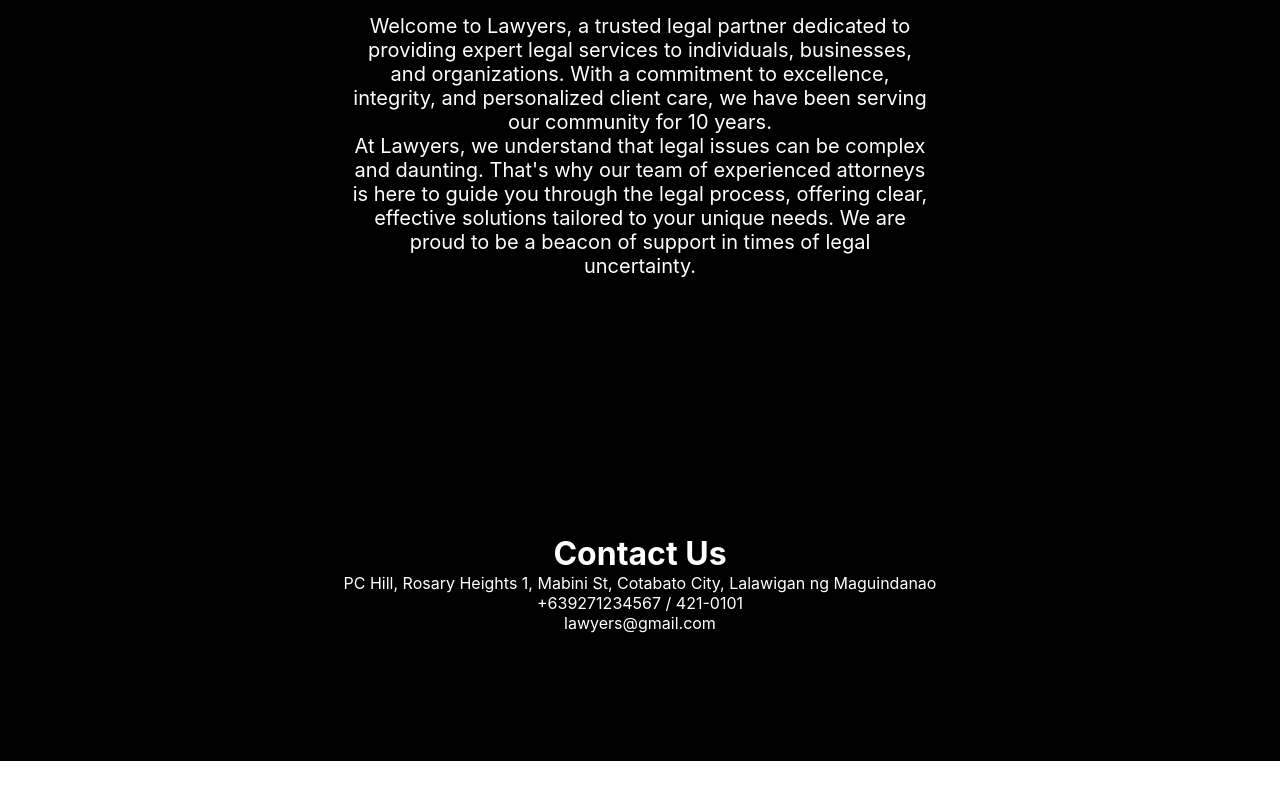
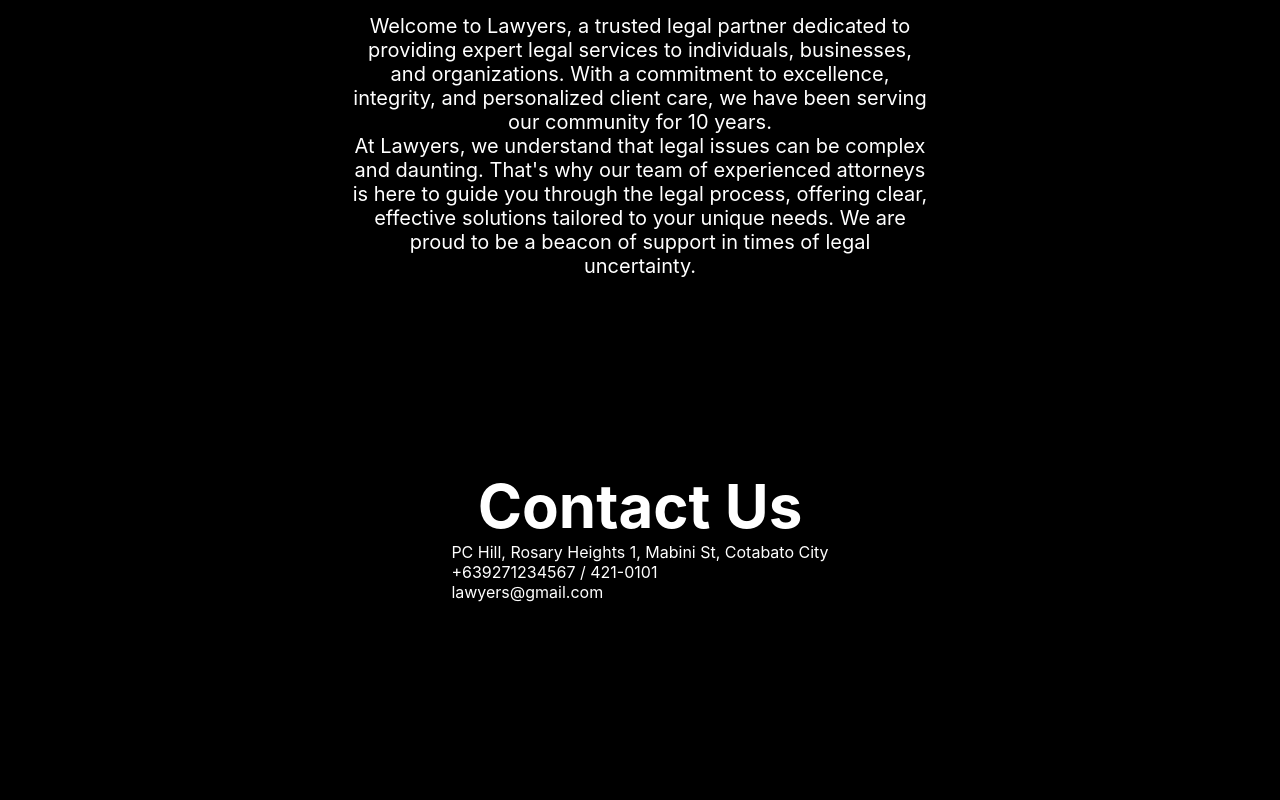
Before and after one commit to JohnMichaelMWong0411/Lawyers, a React (Create React App) app: page / in a window 1280 px wide. Shown: the part 1001-1801 px from the top of the page. Before the commit the page ends 1762 px from the top, so only its background shows below. Built offline with nearby package versions, Linux system fonts and the light colour scheme.

Commit message:
update contact

```diff
--- a/src/Component/Contact/Contact.css
+++ b/src/Component/Contact/Contact.css
@@ -1,15 +1,23 @@
 .Contact-container {
     width: 100%;
-    display: flex;
-    flex-direction: row;
+    height: 90vh;
     justify-content: center;
     align-items: center;
     background-color: black;
-    padding: 8rem 5% 8rem;
+    padding: 4rem 5% 4rem;
     color: white;
     text-align: center;
   }
-  .contactContent {
+  .contactContent h1{
+    text-align: center;
+    font-size: 60px;
+  }
+  .contactInfo {
+    justify-content: center;
+    align-items: center;
     display: flex;
-    flex-direction: column;
+    flex-direction: row;
+    text-align: left;
+    width: 100%;
+    gap: 5rem;
   }
--- a/src/Component/Contact/Contact.js
+++ b/src/Component/Contact/Contact.js
@@ -3,14 +3,13 @@ const Contact = () => {
     return (
         <div id="Contact" className="Contact-container">
             <div class='contactContent'>
-                    <h1>Contact Us</h1>
+                    <h1>Contact <span>Us</span></h1>
                     <div class='contactInfo'>
-                        <p>PC Hill, Rosary Heights 1, Mabini St, Cotabato City, Lalawigan ng Maguindanao</p>
+                        <div>
+                        <p>PC Hill, Rosary Heights 1, Mabini St, Cotabato City</p>
                         <p>+639271234567 / 421-0101</p>
                         <p>lawyers@gmail.com</p>
-                    </div>
-                    <div class='contactForm'>
-
+                        </div>
                     </div>
             </div>
         </div>
```
